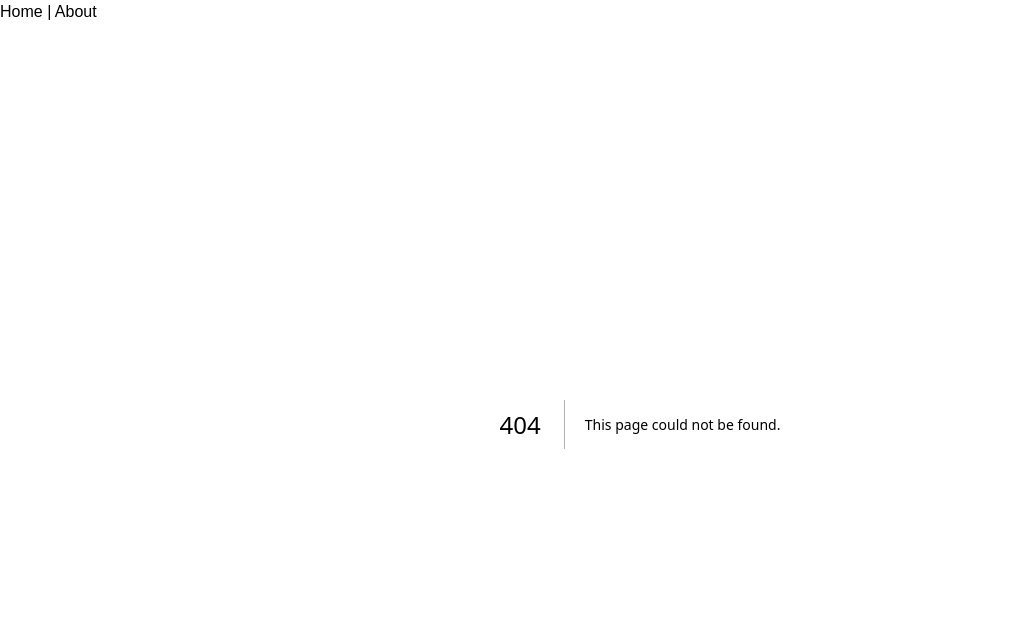
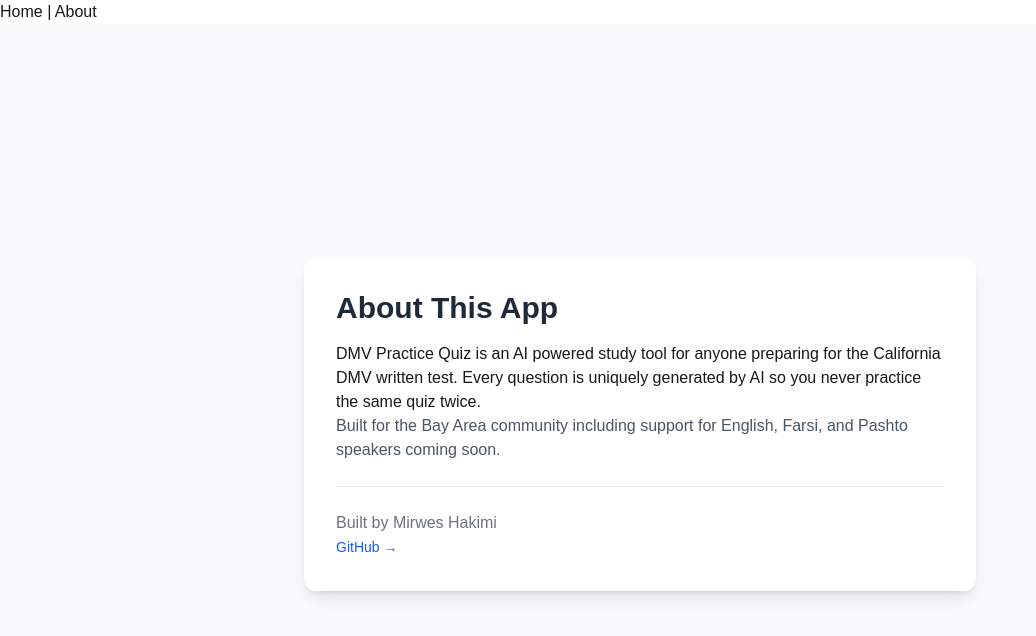
Before and after one commit to Mirwes-Hakimi/farsi-english-dmv, a Next.js app: page /about in a window 1280 px wide. Before the commit this address had no page. Shown: the top 636 px of the page, without its empty margins (0-1036 px from the left). Built offline with nearby package versions, Linux system fonts and the light colour scheme.

Commit message:
add landing page and about page with Tailwind styling

```diff
--- /dev/null
+++ b/src/app/about/page.tsx
@@ -0,0 +1,35 @@
+export default function About() {
+
+     return (
+        <main className="min-h-screen bg-gray-50 flex flex-col items-center justify-center p-4 ">
+          <div className="bg-white rounded-xl shadow-lg p-8 max-w-2xl w-full ">
+            <h1 className="text-3xl font-bold text-gray-800 mb-4">
+                About This App
+            </h1>
+
+            <p>
+            DMV Practice Quiz is an AI powered study tool for anyone preparing
+          for the California DMV written test. Every question is uniquely
+          generated by AI  so you never practice the same quiz twice.
+            </p>
+
+            <p className="text-gray-600 mb-4">
+                Built for the Bay Area community including support for
+                 English, Farsi, and Pashto speakers coming soon.
+          </p>
+
+          <div className="border-t border-gray-200 mt-6 pt-6">
+              <p className="text-gray-500 txt-sm">Built by Mirwes Hakimi</p>
+              <a
+                href="https://github.com/Mirwes-Hakimi"
+                className="text-blue-600 hover:underline text-sm"
+                target="_blank" >
+                GitHub →
+              </a>
+          </div>
+
+          </div>
+
+        </main>
+     )
+}
--- a/src/app/page.tsx
+++ b/src/app/page.tsx
@@ -1,23 +1,48 @@
 
-// async func, we can await data directly in the component
-export default async function Home(){
+// // async func, we can await data directly in the component
+// export default async function Home(){
 
-    // fetch our own Api runs on server before page loads
-    const response = await fetch('http://localhost:3000/api/students')
+//     // fetch our own Api runs on server before page loads
+//     const response = await fetch('http://localhost:3000/api/students')
 
-    //convert response to js arr
-    const students = await response.json()
+//     //convert response to js arr
+//     const students = await response.json()
+
+//     return (
+//         <main>
+//           <h1>Next Gen Driving School</h1>
+//           {/*loop through students and display each one  */}
+//           {students.map((student: { id: number; name: string; lessonsCompleted: number}) =>(
+//            <div key={student.id}>
+//             <p>{student.name} - {student.lessonsCompleted} lessons</p>
+
+//            </div>
+//           ))}
+//         </main>
+//     )
+// }
+
+
+
+
+export default function Home(){
 
     return (
-        <main>
-          <h1>Next Gen Driving School</h1>
-          {/*loop through students and display each one  */}
-          {students.map((student: { id: number; name: string; lessonsCompleted: number}) =>(
-           <div key={student.id}>
-            <p>{student.name} - {student.lessonsCompleted} lessons</p>
+        <main className="min-h-screen bg-gray-50 flex flex-col items-center justify-center ">
+          <div className=" bg-white rounded-xl shadow-lg p-8 max-w-2xl w-full text-center">
+            <h1 className="text-4xl font-bold text-gray-800 mb-4">
+                 🚗 DMV Practice Quiz
+            </h1>
+            <p className="text-gray-600 text-lg mb-8">
+                 Prepare for your California DMV test with AI-generated practice questions
+            </p>
+            <a href="/quiz"
+              className="bg-blue-600 text-white px-8 py-4 rounded-lg font-semibold text-lg hover:bg-blue-700 trnasition-colors inline-block">
+               Start Quiz →
+            </a>
+            </div>
 
-           </div>
-          ))}
+
         </main>
     )
 }
```
